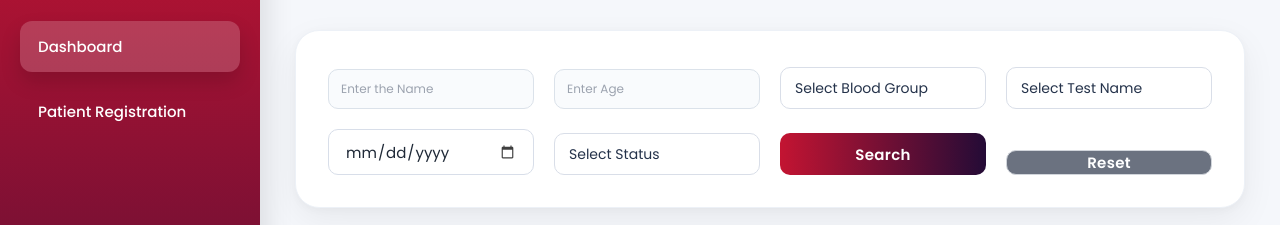
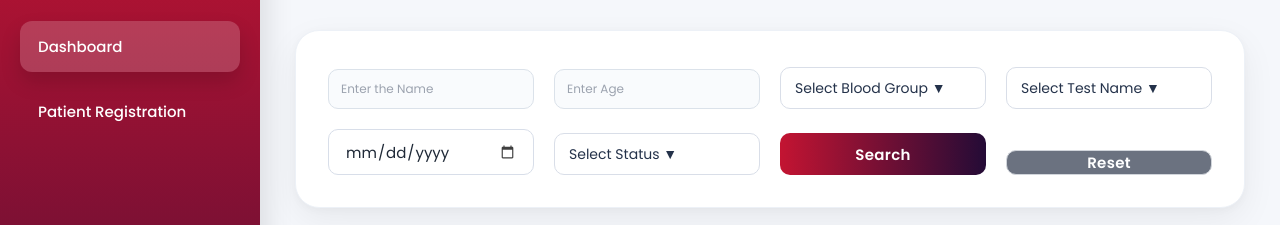
Before and after one commit to sumitpatil18/laboratory-management-system, a React (Vite) app: page / in a window 1280 px wide. Shown: the part 125-350 px from the top of the page. Built offline with nearby package versions, Linux system fonts and the light colour scheme.

Commit message:
Add the some changes in PatientPage

```diff
--- /dev/null
+++ b/src/Components/MultiSelectDropdown/MultiSelectDropdown.css
@@ -0,0 +1,103 @@
+.multi-select-container{
+
+    width:300px;
+    position:relative;
+    font-family:Arial;
+
+}
+
+
+
+.multi-label{
+
+    display:block;
+    margin-bottom:8px;
+    font-size:14px;
+    font-weight:600;
+
+}
+
+
+
+.multi-select-box{
+
+
+    height:42px;
+
+    border:1px solid #ccc;
+
+    border-radius:8px;
+
+    padding:0 12px;
+
+    display:flex;
+
+    align-items:center;
+
+    justify-content:space-between;
+
+    cursor:pointer;
+
+    background:white;
+
+}
+
+
+
+.multi-option-list{
+
+
+    position:absolute;
+
+    top:75px;
+
+    width:100%;
+
+    background:white;
+
+    border:1px solid #ddd;
+
+    border-radius:8px;
+
+    padding:10px;
+
+    box-shadow:0px 5px 15px rgba(0,0,0,0.15);
+
+    z-index:100;
+
+}
+
+
+
+.option-item{
+
+
+    display:flex;
+
+    align-items:center;
+
+    gap:10px;
+
+    padding:8px;
+
+    cursor:pointer;
+
+}
+
+
+
+.option-item:hover{
+
+    background:#f2f2f2;
+
+}
+
+
+
+.option-item input{
+
+    width:16px;
+
+    height:16px;
+
+}
--- /dev/null
+++ b/src/Components/MultiSelectDropdown/MultiSelectDropdown.jsx
@@ -0,0 +1,49 @@
+import { useState } from "react";
+import "./MultiSelectDropdown.css";
+
+export default function MultiSelectDropdown({
+  options = [],
+  label = "Select Options",
+}) {
+  const [isOpen, setIsOpen] = useState(false);
+
+  const [selectedOptions, setSelectedOptions] = useState([]);
+
+  const handleOptionChange = (option) => {
+    if (selectedOptions.includes(option)) {
+      setSelectedOptions(selectedOptions.filter((item) => item !== option));
+    } else {
+      setSelectedOptions([...selectedOptions, option]);
+    }
+  };
+
+  return (
+    <div className="multi-select-container">
+      <label className="multi-label">{label}</label>
+
+      <div className="multi-select-box" onClick={() => setIsOpen(!isOpen)}>
+        {selectedOptions.length > 0
+          ? selectedOptions.join(", ")
+          : "Select Option"}
+
+        <span>▼</span>
+      </div>
+
+      {isOpen && (
+        <div className="multi-option-list">
+          {options.map((option, index) => (
+            <label key={index} className="option-item">
+              <input
+                type="checkbox"
+                checked={selectedOptions.includes(option)}
+                onChange={() => handleOptionChange(option)}
+              />
+
+              <span>{option}</span>
+            </label>
+          ))}
+        </div>
+      )}
+    </div>
+  );
+}
--- a/src/Data/SelectionList.js
+++ b/src/Data/SelectionList.js
@@ -1,7 +1,7 @@
 export const bloodGroup=[
     {
         value:"",
-        info:"Select Blood Group"
+        info:"Select Blood Group ▼"
     },
     {
         value:"A_POSITIVE",
@@ -38,123 +38,122 @@ export const bloodGroup=[
 
 ];
 
-export const testNames=[
-
+export const testNames = [
   {
-        value:"Select_Test_Name",
-        info:"Select Test Name"
+    value: "Select_Test_Name",
+    info: "Select Test Name ▼"
   },
   {
-        value:"CBC",
-        info:"CBC"
+    value: "ASO",
+    info: "ASO"
   },
   {
-        value:"CRP",
-        info:"CRP"
+    value: "Blood_Group",
+    info: "Blood Group"
   },
   {
-        value:"ESR",
-        info:"ESR"
+    value: "BSL_F_&_PP",
+    info: "BSL (F) & (PP)"
   },
   {
-        value:"WIDAL",
-        info:"WIDAL"
+    value: "BSL_R",
+    info: "BSL (R)"
   },
   {
-        value:"URINE",
-        info:"URINE"
+    value: "CALCIUM",
+    info: "CALCIUM"
   },
   {
-        value:"RAPID_MP",
-        info:"RAPID MP"
+    value: "CBC",
+    info: "CBC"
   },
   {
-        value:"DENGUE_NS1_Ag_LgG_&_LgM",
-        info:"DENGUE NS1 Ag,LgG & LgM"
+    value: "CK_MB",
+    info: "CK-MB"
   },
   {
-        value:"BSL_R",
-        info:"BSL (R)"
+    value: "CRP",
+    info: "CRP"
   },
   {
-        value:"BSL_F_&_PP",
-        info:"BSL (F) & (PP)"
+    value: "DENGUE_NS1_Ag_LgG_&_LgM",
+    info: "DENGUE NS1 Ag,LgG & LgM"
   },
   {
-        value:"KFT",
-        info:"KFT"
+    value: "ELECTROLYTES",
+    info: "ELECTROLYTES"
   },
   {
-        value:"LFT",
-        info:"LFT"
+    value: "ESR",
+    info: "ESR"
   },
   {
-        value:"LIFID_PROFILE",
-        info:"LIFID PROFILE"
+    value: "HbsAg",
+    info: "HbsAg"
   },
   {
-        value:"ELECTROLYTES",
-        info:"ELECTROLYTES"
+    value: "HCV",
+    info: "HCV"
   },
   {
-        value:"CALCIUM",
-        info:"CALCIUM"
+    value: "HIV",
+    info: "HIV"
   },
   {
-        value:"S-URIC_ACID",
-        info:"S-URIC ACID"
+    value: "ICU_PROFILE",
+    info: "ICU PROFILE"
   },
   {
-        value:"HIV",
-        info:"HIV"
+    value: "KFT",
+    info: "KFT"
   },
   {
-        value:"HbsAg",
-        info:"HbsAg"
+    value: "LFT",
+    info: "LFT"
   },
   {
-        value:"HCV",
-        info:"HCV"
+    value: "LIFID_PROFILE",
+    info: "LIFID PROFILE"
   },
   {
-        value:"Blood_Group",
-        info:"Blood Group"
+    value: "OPPREATIVE_PROFILE",
+    info: "OPPREATIVE PROFILE"
   },
   {
-        value:"CK_MB",
-        info:"CK-MB"
+    value: "RA",
+    info: "RA"
   },
   {
-        value:"RA",
-        info:"RA"
+    value: "RAPID_MP",
+    info: "RAPID MP"
   },
   {
-        value:"ASO",
-        info:"ASO"
+    value: "S-URIC_ACID",
+    info: "S-URIC ACID"
   },
   {
-        value:"TROP_T",
-        info:"TROP-T"
+    value: "TROP_I",
+    info: "TROP-I"
   },
   {
-        value:"TROP_I",
-        info:"TROP-I"
+    value: "TROP_T",
+    info: "TROP-T"
   },
   {
-        value:"ICU_PROFILE",
-        info:"ICU PROFILE"
+    value: "URINE",
+    info: "URINE"
   },
   {
-        value:"OPPREATIVE_PROFILE",
-        info:"OPPREATIVE PROFILE"
-    },
+    value: "WIDAL",
+    info: "WIDAL"
+  }
 ];
 
 export const selectStatus=[
 
     {
         value:"Select_Status",
-        info:"Select Status"
+        info:"Select Status ▼"
     },
     {
         value:"Completed",
--- /dev/null
+++ b/src/Data/TextSelectionPatient.js
@@ -0,0 +1,29 @@
+export const testNamesSelectPatient = [
+  "Select_Test_Name",
+  "ASO",
+  "Blood_Group",
+  "BSL_F_&_PP",
+  "BSL_R",
+  "CALCIUM",
+  "CBC",
+  "CK_MB",
+  "CRP",
+  "DENGUE_NS1_Ag_LgG_&_LgM",
+  "ELECTROLYTES",
+  "ESR",
+  "HbsAg",
+  "HCV",
+  "HIV",
+  "ICU_PROFILE",
+  "KFT",
+  "LFT",
+  "LIPID_PROFILE",
+  "OPPREATIVE_PROFILE",
+  "RA",
+  "RAPID_MP",
+  "S-URIC_ACID",
+  "TROP_I",
+  "TROP_T",
+  "URINE",
+  "WIDAL",
+];
--- a/src/Pages/PatientRegistation/PatientRegistration.css
+++ b/src/Pages/PatientRegistation/PatientRegistration.css
@@ -131,6 +131,8 @@
 
   box-shadow: 0 0 0 3px rgba(195, 20, 50, 0.1);
 }
+
+
 
 /* ==========================================
    SELECT DROPDOWN
--- a/src/Pages/PatientRegistation/PatientRegistration.jsx
+++ b/src/Pages/PatientRegistation/PatientRegistration.jsx
@@ -9,6 +9,10 @@ import SelectionList from "../../Components/SelectionList/SelectionList";
 import { TitleName } from "../../Data/SelectionList";
 import RadioBTN from "../../Components/RadioBTN/RadioBTN";
 import { genderOption } from "../../Data/RadioButton";
+import { testNames } from "../../Data/SelectionList";
+import { testNamesSelectPatient } from "../../Data/TextSelectionPatient";
+import MultiSelectDropdown from "../../Components/MultiSelectDropdown/MultiSelectDropdown";
+import Button from "../../Components/Button/Button";
 
 export default function PatientRegistration() {
   const [title, setTitle] = useState("Select");
@@ -88,6 +92,21 @@ export default function PatientRegistration() {
                 placeholder="Enter Mobile Number"
                 className="patient-mobile"
               />
+
+              <InputField
+                label="Referring Doctor"
+                type="text"
+                placeholder="Enter Dr Name"
+                className="dr-name"
+              />
+
+              <MultiSelectDropdown options={testNamesSelectPatient} label="Select Test" />
+
+              <Button
+              type="button"
+              info="Registration"
+              className="patient-registration"
+              />
             </div>
           </Card>
         </div>
```
Lines whose indentation alone changed are shown as unchanged.
